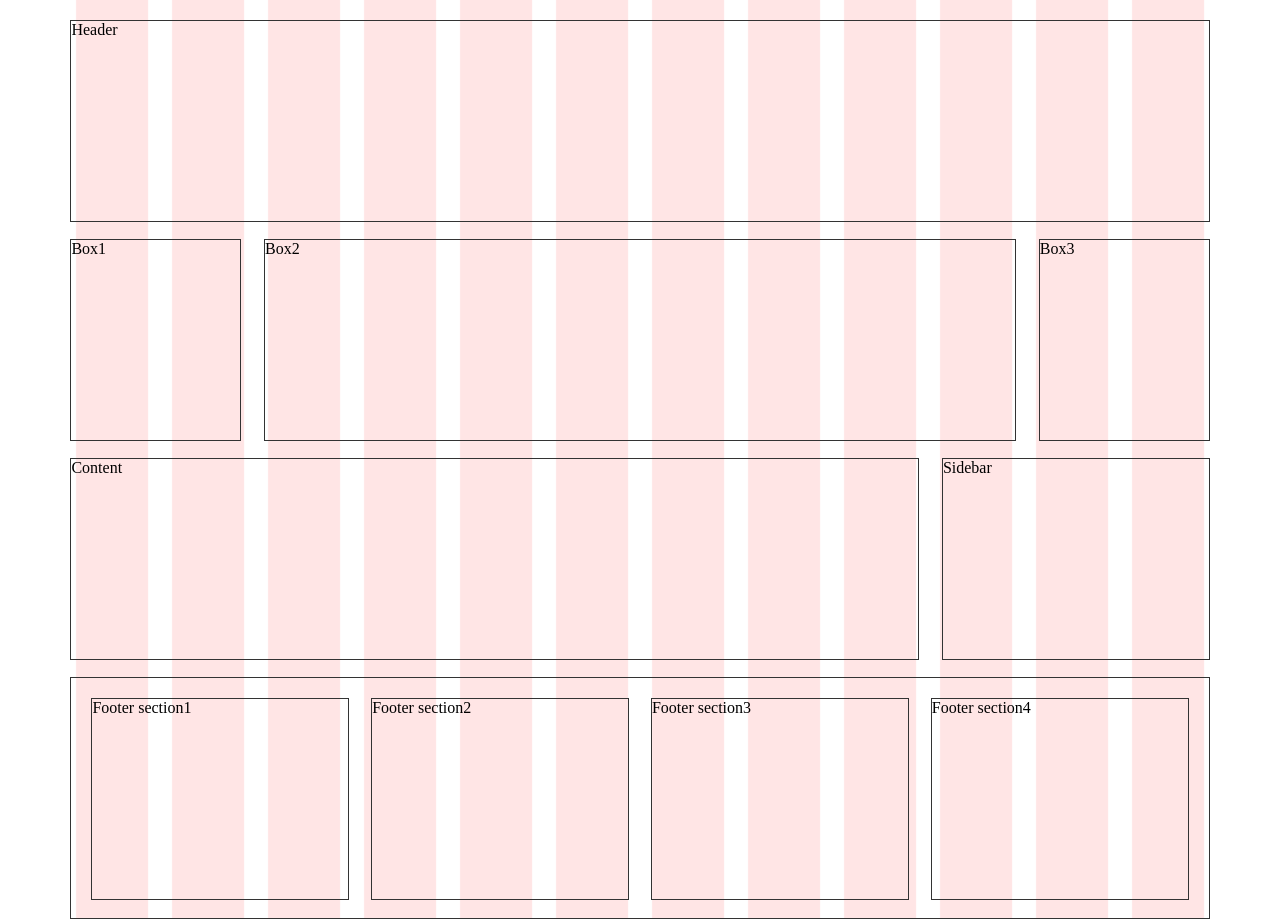
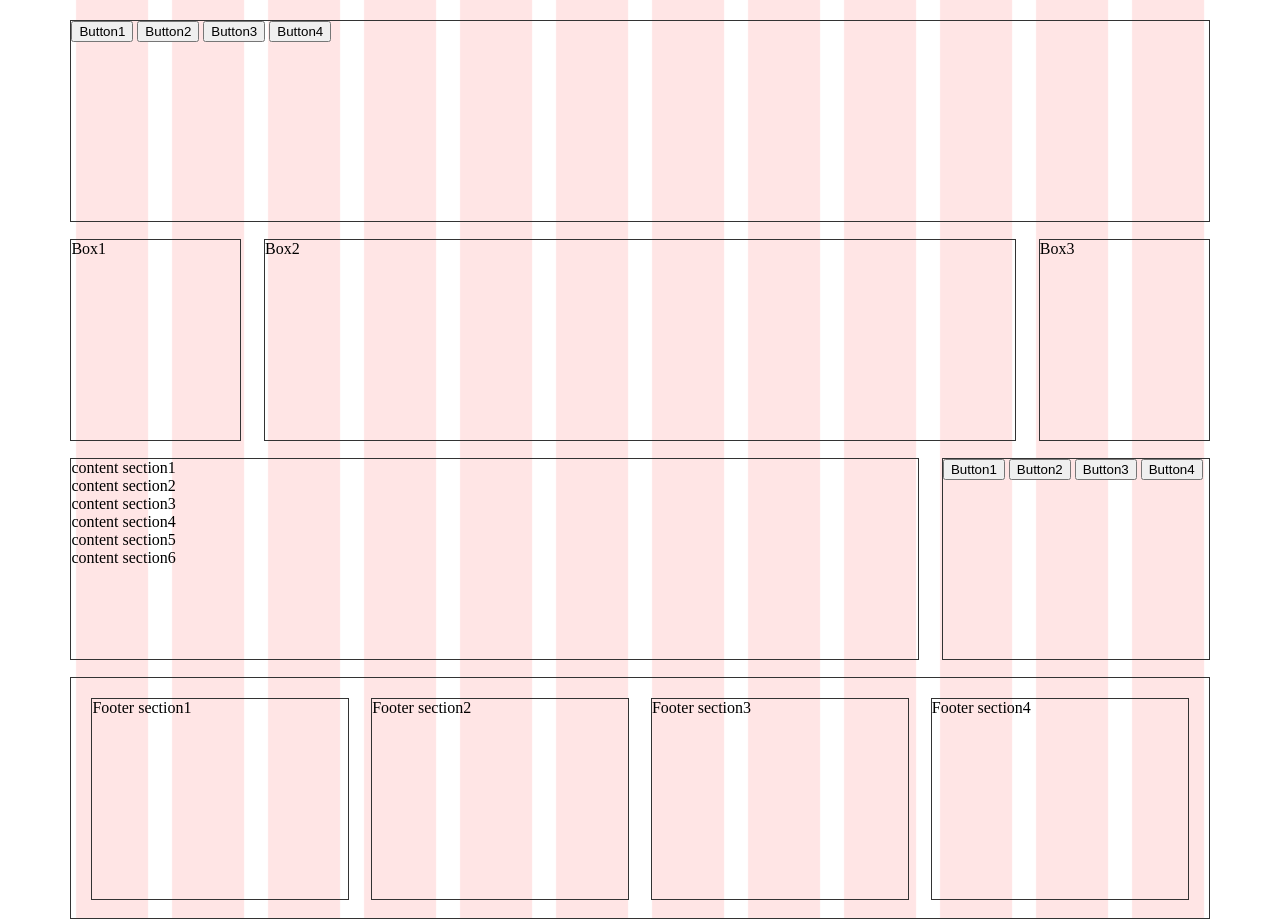
Before and after one commit to maypeppermint/new-cssgrids-template, a plain HTML site: page index.html in a window 1280 px wide. Drawn offline with Linux system fonts and the light colour scheme.

Commit message:
Flexbox HTML code adding

```diff
--- a/css/style.css
+++ b/css/style.css
@@ -1,9 +1,9 @@
-*{
+/* *{
 	all: unset;
 }
 title {
     display: none;
-}
+} */
 body {
 	background: url(../img/12_col.gif) center top repeat-y;
 	background-size: 90%;
@@ -95,7 +95,6 @@ div{
 	}
 }
 
-
 /*Phone*/
 @media screen and (max-width: 768px){
 	#container{
--- a/index.html
+++ b/index.html
@@ -14,12 +14,29 @@
 		<section class="section-3">Section 3</section>
 		<section class="section-4">Section 4</section> -->
 
-		<div class="header">Header</div>
+		<div class="header">
+			<button>Button1</button>
+			<button>Button2</button>
+			<button>Button3</button>
+			<button>Button4</button>
+		</div>
 		<div class="box1">Box1</div>
 		<div class="box2">Box2</div>
 		<div class="box3">Box3</div>
-		<div class="content">Content</div>
-		<div class="sidebar">Sidebar</div>
+		<div class="content">
+			<section>content section1</section>
+			<section>content section2</section>
+			<section>content section3</section>
+			<section>content section4</section>
+			<section>content section5</section>
+			<section>content section6</section>
+		</div>
+		<div class="sidebar">
+			<button>Button1</button>
+			<button>Button2</button>
+			<button>Button3</button>
+			<button>Button4</button>
+		</div>
 		<div class="footer" id="footercontainer">
 			<div class="footerSection1">Footer section1</div>
 			<div class="footerSection2">Footer section2</div>
```
